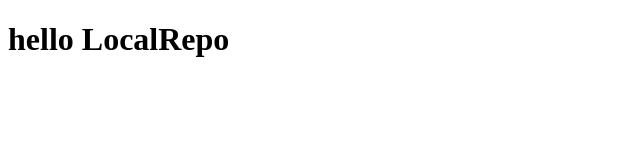
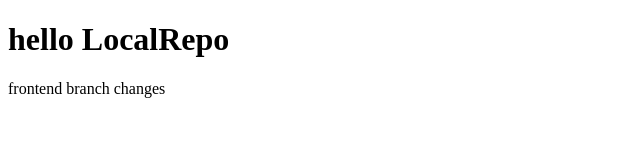
Before and after one commit to ramsingh2020/LocalRepo, a plain HTML site: page index.html in a window 1280 px wide. Shown: the whole page, without its empty margins (0-640 px from the left). Drawn offline with Linux system fonts and the light colour scheme.

Commit message:
frontend branch index file changes

```diff
--- a/index.html
+++ b/index.html
@@ -7,5 +7,6 @@
 </head>
 <body>
   <h1>hello LocalRepo</h1>
+  <p>frontend branch changes</p>
 </body>
 </html>
```
